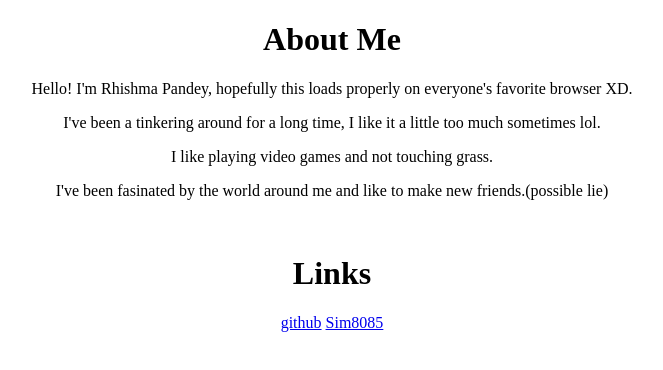
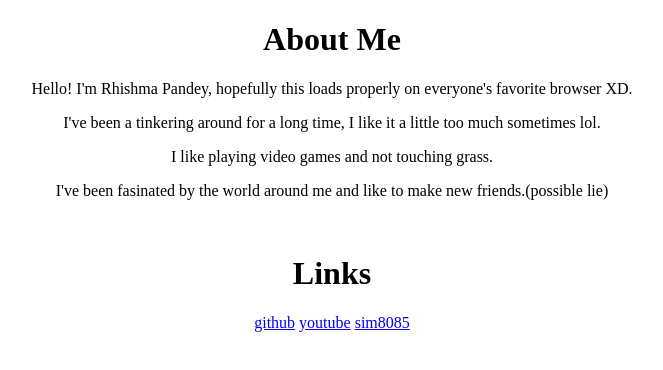
Before and after one commit to rhishmapandey/rhishmapandey.com.np, a plain HTML site: page index.html in a window 1280 px wide. Shown: the whole page, without its empty margins (308-971 px from the left). Drawn offline with Linux system fonts and the light colour scheme.

Commit message:
Update index.html

```diff
--- a/index.html
+++ b/index.html
@@ -17,7 +17,8 @@
     <center>
         <h1>Links</h1>
         <a href="https://github.com/rhishmapandey/">github</a>
-        <a href="https://github.com/rhishmapandey/Sim8085">Sim8085</a>
+        <a href="https://www.youtube.com/channel/UCxb5xYWYAksVw_GwIMP_E1w">youtube</a>
+        <a href="https://github.com/rhishmapandey/Sim8085">sim8085</a>
     </center>
 </body>
 </html>
```
